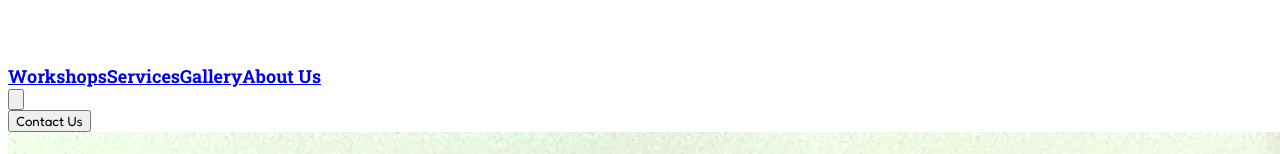
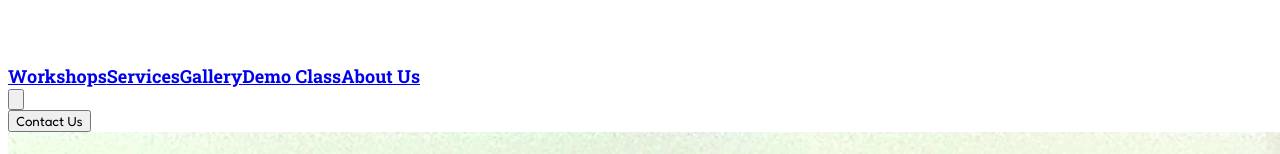
Before and after one commit to roboracterofficial/RoboRacter, a React (Create React App) app: page / in a window 1280 px wide. Shown: the part 448-602 px from the top of the page. Built offline with nearby package versions, Linux system fonts and the light colour scheme.

Commit message:
Add 'Demo Class' menu option to navbar and link to contact form; remove FlashBanner component

```diff
--- a/src/Navbar.js
+++ b/src/Navbar.js
@@ -53,6 +53,7 @@ const Navbar = (props) => {
             <a href="#courses" onClick={scrollToCourses} className="text-white uppercase hover:text-gray-200 text-xs md:text-xs lg:text-sm xl:text-base font-medium" style={menuStyle}>Workshops</a>
             <a href="#offerings" onClick={scrollToServices} className="text-white uppercase hover:text-gray-200 text-xs md:text-xs lg:text-sm xl:text-base font-medium" style={menuStyle}>Services</a>
             <a href="#gallery" className="text-white uppercase hover:text-gray-200 text-xs md:text-xs lg:text-sm xl:text-base font-medium" style={menuStyle}>Gallery</a>
+            <a href="#demo-class" onClick={(e) => { e.preventDefault(); onContactClick(); }} className="text-white uppercase hover:text-gray-200 text-xs md:text-xs lg:text-sm xl:text-base font-medium" style={menuStyle}>Demo Class</a>
             <a href="#footer" onClick={scrollToFooter} className="text-white uppercase hover:text-gray-200 text-xs md:text-xs lg:text-sm xl:text-base font-medium" style={menuStyle}>About Us</a>
           </div>
           {/* Mobile menu button - visible only on mobile and tablet */}
@@ -85,6 +86,7 @@ const Navbar = (props) => {
             <a href="#courses" onClick={scrollToCourses} className="text-white uppercase hover:text-gray-200 font-medium" style={mobileMenuStyle}>Workshops</a>
             <a href="#offerings" onClick={scrollToServices} className="text-white uppercase hover:text-gray-200 font-medium" style={mobileMenuStyle}>Services</a>
             <a href="#gallery" className="text-white uppercase hover:text-gray-200 font-medium" style={mobileMenuStyle}>Gallery</a>
+            <a href="#demo-class" onClick={(e) => { e.preventDefault(); setIsMenuOpen(false); onContactClick(); }} className="text-white uppercase hover:text-gray-200 font-medium" style={mobileMenuStyle}>Demo Class</a>
             <a href="#footer" onClick={scrollToFooter} className="text-white uppercase hover:text-gray-200 font-medium" style={mobileMenuStyle}>About Us</a>
             <button
               onClick={() => { setIsMenuOpen(false); onContactClick(); }}
```
